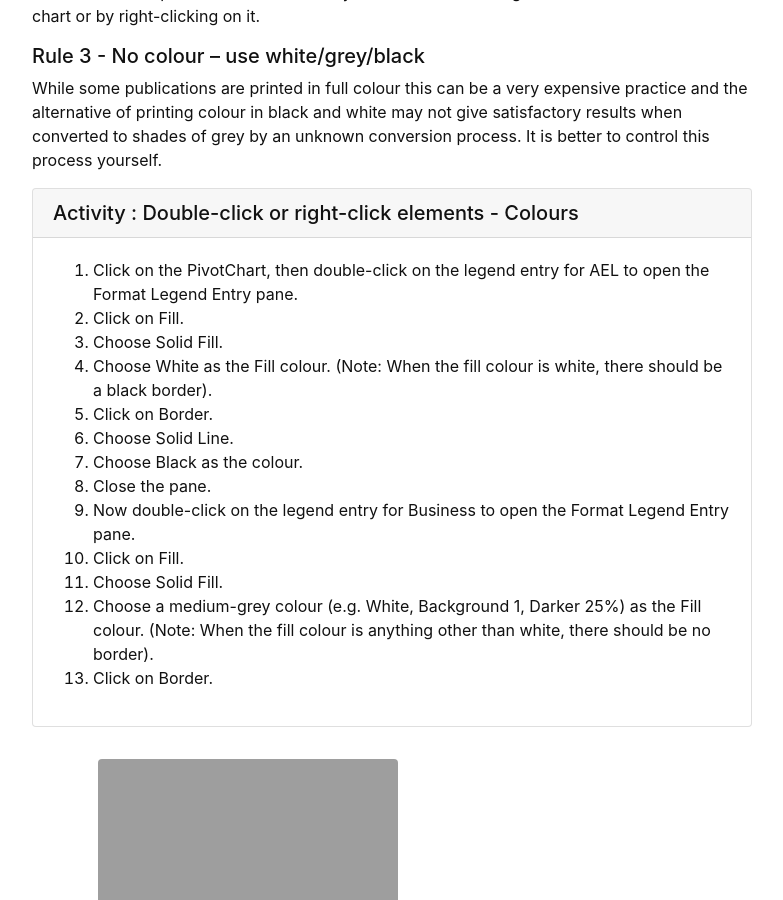
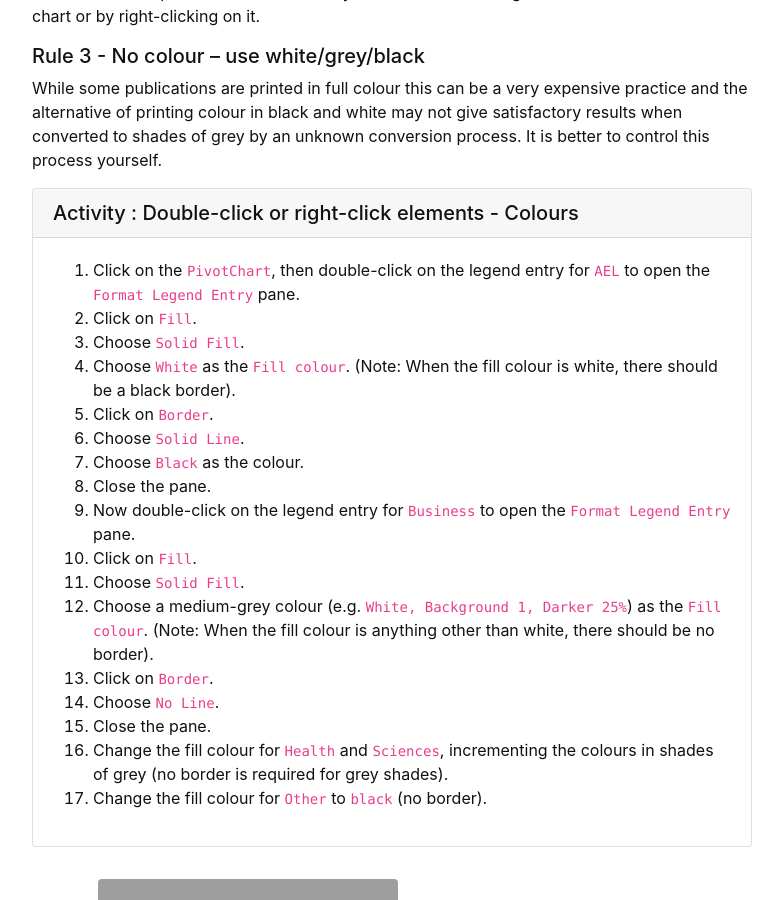
Before and after one commit to GULibrarySandbox/data-vis-basics, a Jekyll site: the page built from content/3-charts.md, in a window 1280 px wide and 900 px high, scrolled down 2264 px. Shown: the whole window, without its empty margins (248-1031 px from the left). Built offline with Jekyll 4.4.1, drawn with Linux system fonts in a browser that asks for light colours.

Commit message:
Update 3-charts.md

```diff
--- a/content/3-charts.md
+++ b/content/3-charts.md
@@ -81,20 +81,26 @@ All the chart components can be edited by either double-clicking on the element
 While some publications are printed in full colour this can be a very expensive practice and the alternative of printing colour in black and white may not give satisfactory results when converted to shades of grey by an unknown conversion process. It is better to control this process yourself.
 
 {% capture text %}
-1. Click on the PivotChart, then double-click on the legend entry for AEL to open the Format Legend Entry pane.
-2. Click on Fill.
-3. Choose Solid Fill.
-4. Choose White as the Fill colour. (Note: When the fill colour is white, there should be a black border).
-5. Click on Border.
-6. Choose Solid Line.
-7. Choose Black as the colour.
+1. Click on the `PivotChart`, then double-click on the legend entry for `AEL` to open the `Format Legend Entry` pane.
+2. Click on `Fill`.
+3. Choose `Solid Fill`.
+4. Choose `White` as the `Fill colour`. (Note: When the fill colour is white, there should be a black border).
+5. Click on `Border`.
+6. Choose `Solid Line`.
+7. Choose `Black` as the colour.
 8. Close the pane.
-9. Now double-click on the legend entry for Business to open the Format Legend Entry pane.
-10. Click on Fill.
-11. Choose Solid Fill.
-12. Choose a medium-grey colour (e.g. White, Background 1, Darker 25%) as the Fill colour. (Note: When the fill colour is anything other than white, there should be no border).
-13. Click on Border.{% endcapture %}
+9. Now double-click on the legend entry for `Business` to open the `Format Legend Entry` pane.
+10. Click on `Fill`.
+11. Choose `Solid Fill`.
+12. Choose a medium-grey colour (e.g. `White, Background 1, Darker 25%`) as the `Fill colour`. (Note: When the fill colour is anything other than white, there should be no border).
+13. Click on `Border`.
+14. Choose `No Line`.
+15. Close the pane.
+16. Change the fill colour for `Health` and `Sciences`, incrementing the colours in shades of grey (no border is required for grey shades).
+17. Change the fill colour for `Other` to `black` (no border).{% endcapture %}
 {% include card.md header="Activity : Double-click or right-click elements - Colours" text=text %}
+
+
 
 
 {% include figure.html img="ORLayout.png" alt="OpenRefine layout" caption="OpenRefine layout" width="75%" %}
```
